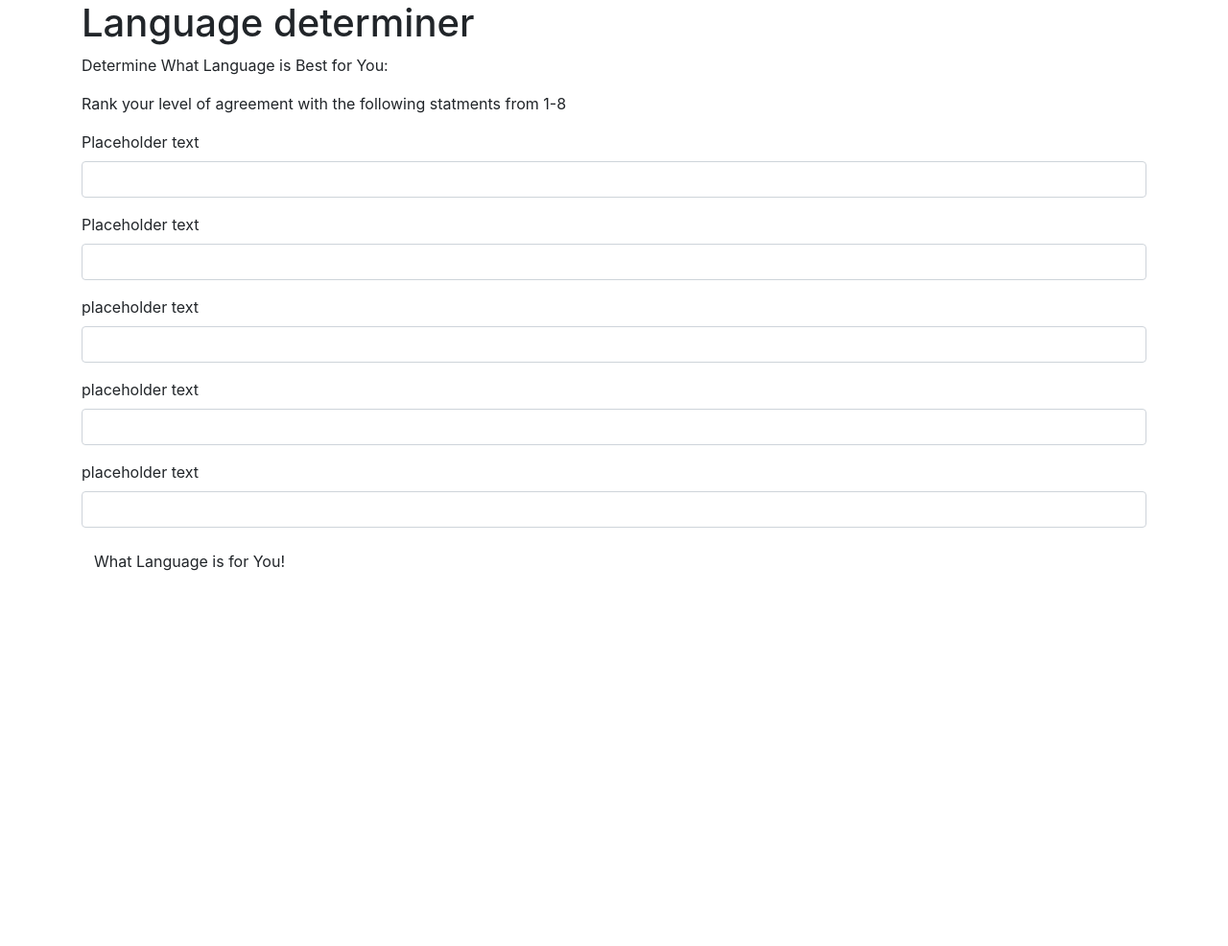
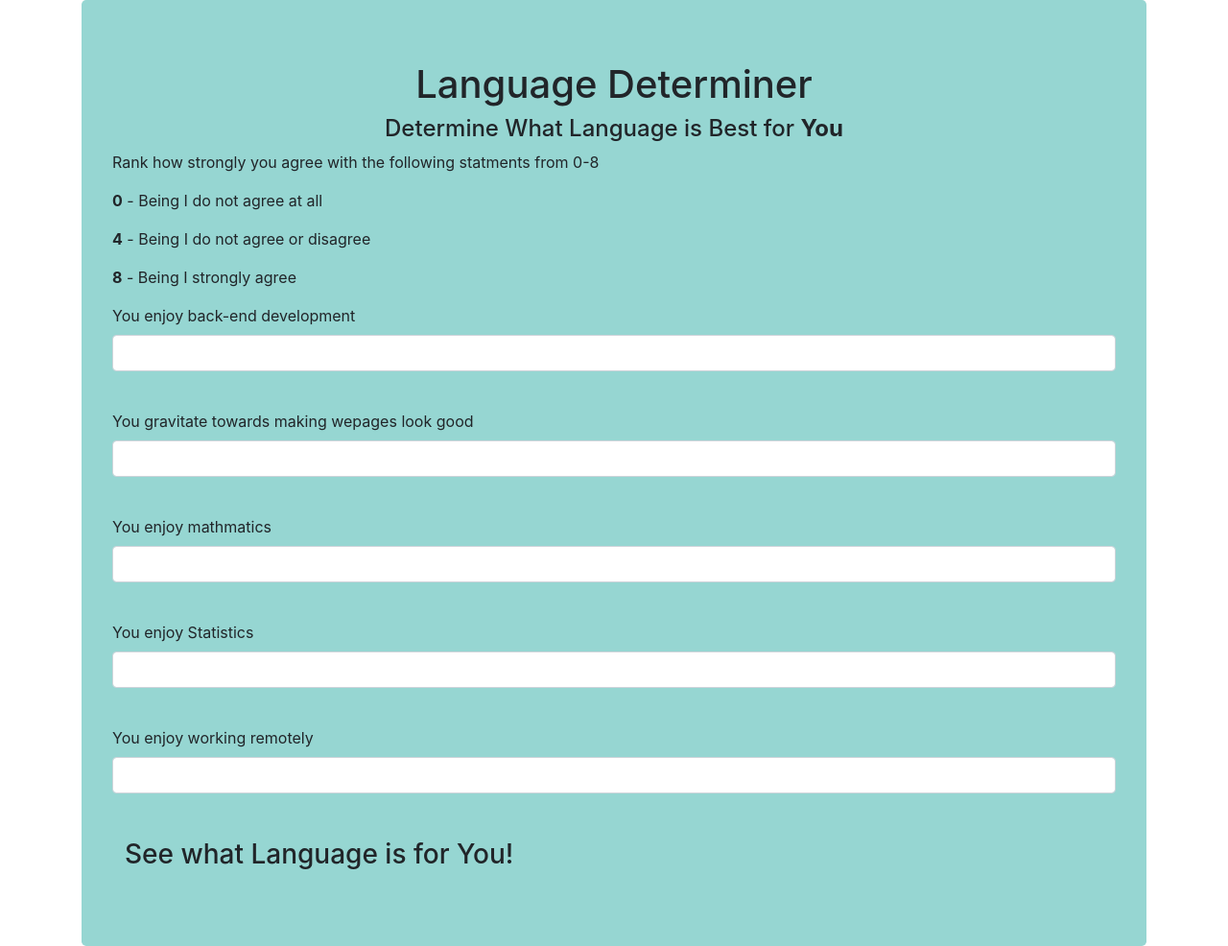
Before and after one commit to StevenFleming/Week-2-Project, a plain HTML site: page survey.html in a window 1280 px wide. Shown: the whole page at 96% size. Before the commit the page ends 800 px from the top, so only its background shows below. Drawn offline with Linux system fonts and the light colour scheme.

Commit message:
Cleans up presentation on the page and sets the last value in the logic string to <= rather than <, so a total input value of 40 will be show text

```diff
--- a/css/styles.css
+++ b/css/styles.css
@@ -20,3 +20,6 @@
 #python {
   display: none;
 }
+.jumbotron{
+  background-color: rgb(150, 214, 210);
+}
--- a/js/scripts.js
+++ b/js/scripts.js
@@ -37,8 +37,9 @@ $(document).ready(function(event) {
     else if (ques1 + ques2 +ques3 +ques4 +ques5 <32) {
     $("#php").show();
     }
-    else if (ques1 + ques2 +ques3 +ques4 +ques5 <40) {
+    else if (ques1 + ques2 +ques3 +ques4 +ques5 <=40) {
     $("#python").show();
+
     }
 
 
--- a/survey.html
+++ b/survey.html
@@ -5,58 +5,70 @@
     <link rel="stylesheet" href="./css/styles.css">
     <script src="./js/jquery-3.4.1.js"></script>
     <script src="./js/scripts.js"></script>
-    <title>Language decider</title>
+    <title>Language Decider</title>
 </head>
     <body>
         <div class="container">
-            <h1>Language determiner</h1>
-            <p>Determine What Language is Best for  You:</p>
-            <p>Rank your level of agreement with the following statments from 1-8</p>
+            <div class="jumbotron">
+                <h1 style="text-align:center;">Language Determiner</h1>
+                <h4 style="text-align:center;">Determine What Language is Best for <strong>You</strong></h4>
+                <div class="page-header">
+                    <p>Rank how strongly you agree with the following statments from 0-8</p>
+                    <p><strong>0</strong> - Being I do not agree at all</p>
+                    <p><strong>4</strong> - Being I do not agree or disagree</p>
+                    <p><strong>8</strong> - Being I strongly agree</p>
+                </div>
+
+                <div class="page-header">
+                    <div class = "well">
                         <form id="survey">
                             <div class="form-group">
-                    <label for="ques1">Placeholder text</label>
+                                <label for="ques1">You enjoy back-end development</label>
                                 <input id="ques1" class="form-control" type="text">
                             </div>
+                            <br>
                             <div class="form-group">
-                    <label for="ques2">Placeholder text</label>
+                                <label for="ques2"> You gravitate towards making wepages look good</label>
                                 <input id="ques2" class="form-control" type="text">
                             </div>
+                            <br>
                             <div class="form-group">
-                    <label for="ques3">placeholder text</label>
+                                <label for="ques3">You enjoy mathmatics</label>
                                 <input id="ques3" class="form-control" type="text">
                             </div>
+                            <br>
                             <div class="form-group">
-                  <label for="ques4">placeholder text</label>
+                            <label for="ques4">You enjoy Statistics</label>
                             <input id="ques4" class="form-control" type="text">
                             </div>
+                            <br>
                             <div class="form-group">
-                <label for="ques5">placeholder text</label>
+                            <label for="ques5">You enjoy working remotely</label>
                             <input id="ques5" class="form-control" type="text">
                             </div>
-                <button type="submit" class="btn">What Language is for You!</button>
+                            <br>
+                            <button type="submit" class="btn"><h3> See what Language is for You!</h3></button>
 
                             <div id="java">
-                <p>It seems like you would really enjoy learning Java</p>
+                                <p>It seems you'd enjoy matering Java</p>
                             </div>
                             <div id= "ruby" >
-                <p>It seems you have an affinity for Ruby</p>
+                                <h3>You have an affinity for Ruby</h3>
                             </div>
-
                             <div id ="python">
-                <p>Python is your deal</p>
+                                <h3>Python is your deal</h3>
                             </div>
-
                             <div id = "php">
-                <p>Wow it looks like php is for you </p>
+                                <h3> Looks like php is for you </h3>
                             </div>
-
                             <div id ="swift">
-                <p> Looks like you'd quickly get good at swift</p>
-            </div>
-
-
+                                <h3> You'd swiftly learn swift</h3>
                             </div>
                         </form>
 
+                    </div>
+                </div>
+            </div>
+        </div>
     </body>
 </html>
```
Lines whose indentation alone changed are shown as unchanged.
